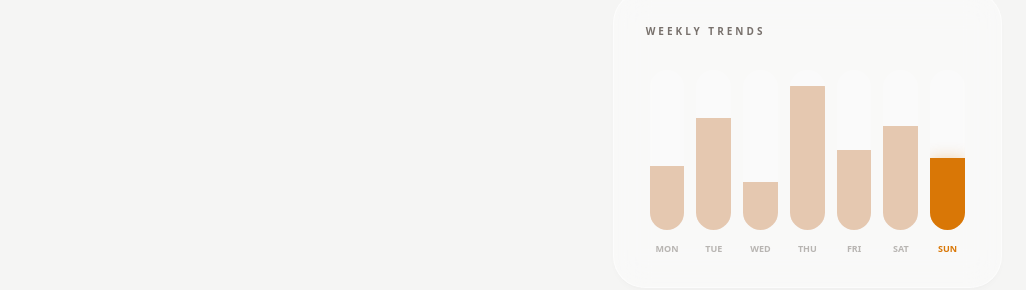
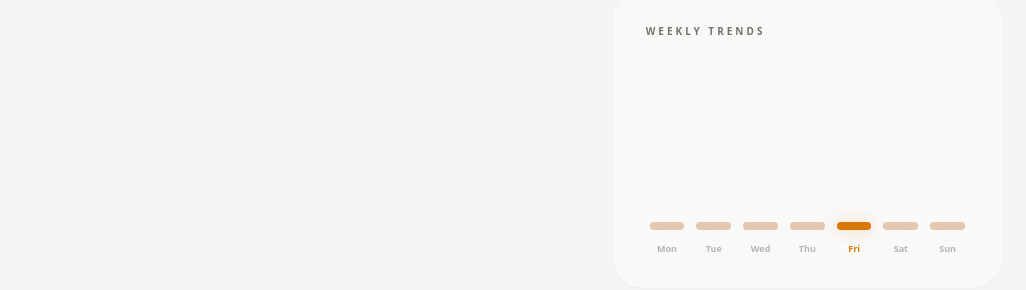
Before and after one commit to Zhiyuan95/PTXMB, a Next.js app: page / in a window 1280 px wide. Shown: the part 1073-1363 px from the top of the page, without its empty margins (254-1280 px from the left). Built offline with nearby package versions, Linux system fonts and the light colour scheme; no server answers; the database is empty.

Commit message:
feat: introduce data visualization components for entry review, including a heatmap and a trend chart.

```diff
--- a/app/page.tsx
+++ b/app/page.tsx
@@ -13,7 +13,7 @@ import EntryModal from "./components/entry-modal";
 import SearchInput from "./components/search-input";
 import PracticeCard from "./components/practice-card";
 import Navigation from "./components/navigation";
-import { formatShortDate, todayISO } from "@/lib/dates";
+import { formatShortDate, todayISO, addDays, fromISODate, getWeekStart } from "@/lib/dates";
 import { type Template } from "@/lib/storage";
 import { sumEntriesForDate } from "@/lib/records";
 import { useSystemData } from "@/hooks/use-system-data";
@@ -82,6 +82,33 @@ export default function Home() {
     if (selectedDate === today) return "今天";
     return formatShortDate(selectedDate);
   }, [selectedDate, today]);
+
+  const weeklyTrendData = useMemo(() => {
+    const days = [];
+    const dayLabels = ["Sun", "Mon", "Tue", "Wed", "Thu", "Fri", "Sat"];
+    const startOfWeek = getWeekStart(today);
+
+    for (let i = 0; i < 7; i++) {
+      const dateStr = addDays(startOfWeek, i);
+      const dateDate = fromISODate(dateStr);
+      const label = dayLabels[dateDate.getDay()];
+
+      const completedCount = activeTemplates.filter(
+        (t) => sumEntriesForDate(entries, t.id, dateStr) > 0,
+      ).length;
+
+      const total = activeTemplates.length || 1;
+      const percentage = Math.round((completedCount / total) * 100);
+
+      days.push({
+        date: dateStr,
+        label,
+        percentage,
+        isToday: dateStr === today,
+      });
+    }
+    return days;
+  }, [activeTemplates, entries, today]);
 
   const handleSaveEntry = (amount: number, note?: string) => {
     if (!activeTemplate) return;
@@ -270,33 +297,23 @@ export default function Home() {
                 Weekly Trends
               </h4>
               <div className="h-44 flex items-end justify-between gap-3 px-1">
-                {/* Placeholder Trend Data - for visual only as per design, real chart is in Review page */}
-                {[40, 70, 30, 90, 50, 65, 45].map((val, idx) => {
-                  const days = [
-                    "MON",
-                    "TUE",
-                    "WED",
-                    "THU",
-                    "FRI",
-                    "SAT",
-                    "SUN",
-                  ];
-                  const isToday = idx === 6;
+                {weeklyTrendData.map((data, idx) => {
                   return (
                     <div
                       key={idx}
                       className="flex flex-col items-center gap-3 flex-1 group"
                     >
-                      <div className="w-full bg-white/20 rounded-full h-32 md:h-40 relative overflow-hidden">
-                        <div
-                          className={`absolute bottom-0 w-full transition-all duration-700 ${isToday ? "bg-[color:var(--accent)] shadow-[0_0_15px_rgba(217,119,6,0.3)]" : "bg-[color:var(--primary)]/30 group-hover:bg-[color:var(--primary)]/50"}`}
-                          style={{ height: `${val}%` }}
-                        ></div>
-                      </div>
+                        <div className="relative w-full h-32 md:h-40 flex items-end">
+                             <div className="w-full bg-white/20 rounded-full h-full absolute top-0 left-0"></div>
+                             <div
+                                className={`w-full rounded-full transition-all duration-700 relative z-10 ${data.isToday ? "bg-[color:var(--accent)] shadow-[0_0_15px_rgba(217,119,6,0.3)]" : "bg-[color:var(--primary)]/30 group-hover:bg-[color:var(--primary)]/50"}`}
+                                style={{ height: `${Math.max(data.percentage, 5)}%` }} // Min height for visibility
+                              ></div>
+                        </div>
                       <span
-                        className={`text-[9px] font-black ${isToday ? "text-[color:var(--accent)]" : "text-[color:var(--muted)]/50"}`}
+                        className={`text-[9px] font-black ${data.isToday ? "text-[color:var(--accent)]" : "text-[color:var(--muted)]/50"}`}
                       >
-                        {days[idx]}
+                        {data.label}
                       </span>
                     </div>
                   );
--- a/app/review/components/heatmap.tsx
+++ b/app/review/components/heatmap.tsx
@@ -19,16 +19,14 @@ interface HeatmapProps {
 export default function Heatmap({ entries }: HeatmapProps) {
   // 1. Get available years from entries
   const availableYears = useMemo(() => {
-    const years = new Set(
-      entries.map((e) => getYear(parseISO(e.entryDate)))
-    );
+    const years = new Set(entries.map((e) => getYear(parseISO(e.entryDate))));
     const currentYear = new Date().getFullYear();
     years.add(currentYear);
     return Array.from(years).sort((a, b) => b - a); // Descending
   }, [entries]);
 
   const [selectedYear, setSelectedYear] = useState(
-    availableYears[0] || new Date().getFullYear()
+    availableYears[0] || new Date().getFullYear(),
   );
 
   // 2. Generate days for the selected year
@@ -67,11 +65,16 @@ export default function Heatmap({ entries }: HeatmapProps) {
   // Helper colors for intensity
   const getColorClass = (level: number) => {
     switch (level) {
-      case 1: return "bg-[color:var(--primary)]/20";
-      case 2: return "bg-[color:var(--primary)]/50";
-      case 3: return "bg-[color:var(--primary)]/80";
-      case 4: return "bg-[color:var(--primary)]";
-      default: return "bg-stone-200 dark:bg-stone-800"; // Level 0
+      case 1:
+        return "bg-[color:var(--primary)]/20";
+      case 2:
+        return "bg-[color:var(--primary)]/50";
+      case 3:
+        return "bg-[color:var(--primary)]/80";
+      case 4:
+        return "bg-[color:var(--primary)]";
+      default:
+        return "bg-stone-200 dark:bg-stone-800"; // Level 0
     }
   };
 
@@ -88,7 +91,9 @@ export default function Heatmap({ entries }: HeatmapProps) {
             <h3 className="font-display text-2xl font-bold text-[color:var(--ink)]">
               {selectedYear} 年修行热力图
             </h3>
-                <p className={`text-sm text-[color:var(--muted)] mt-1 transition-opacity ${isCollapsed ? 'opacity-0 h-0 overflow-hidden' : 'opacity-100'}`}>
+            <p
+              className={`text-sm text-[color:var(--muted)] mt-1 transition-opacity ${isCollapsed ? "opacity-0 h-0 overflow-hidden" : "opacity-100"}`}
+            >
               {daysInYear.length} days of practice visualization
             </p>
           </div>
@@ -96,14 +101,27 @@ export default function Heatmap({ entries }: HeatmapProps) {
             onClick={() => setIsCollapsed(!isCollapsed)}
             className="w-8 h-8 flex items-center justify-center rounded-full hover:bg-[color:var(--surface)] text-[color:var(--muted)] hover:text-[color:var(--primary)] transition-colors self-start mt-1"
           >
-                <svg xmlns="http://www.w3.org/2000/svg" fill="none" viewBox="0 0 24 24" strokeWidth={2} stroke="currentColor" className={`w-5 h-5 transition-transform duration-300 ${isCollapsed ? 'rotate-180' : ''}`}>
-                    <path strokeLinecap="round" strokeLinejoin="round" d="M4.5 15.75l7.5-7.5 7.5 7.5" />
+            <svg
+              xmlns="http://www.w3.org/2000/svg"
+              fill="none"
+              viewBox="0 0 24 24"
+              strokeWidth={2}
+              stroke="currentColor"
+              className={`w-5 h-5 transition-transform duration-300 ${isCollapsed ? "rotate-180" : ""}`}
+            >
+              <path
+                strokeLinecap="round"
+                strokeLinejoin="round"
+                d="M4.5 15.75l7.5-7.5 7.5 7.5"
+              />
             </svg>
           </button>
         </div>
 
         {/* Legend - Hide when collapsed */}
-          <div className={`flex items-center gap-2 text-[10px] text-[color:var(--muted)] uppercase font-bold tracking-tighter hidden sm:flex transition-opacity ${isCollapsed ? 'opacity-0' : 'opacity-100'}`}>
+        <div
+          className={`flex items-center gap-2 text-[10px] text-[color:var(--muted)] uppercase font-bold tracking-tighter hidden sm:flex transition-opacity ${isCollapsed ? "opacity-0" : "opacity-100"}`}
+        >
           <span>Less</span>
           <div className={`w-3 h-3 rounded-sm ${getColorClass(0)}`}></div>
           <div className={`w-3 h-3 rounded-sm ${getColorClass(1)}`}></div>
@@ -115,18 +133,18 @@ export default function Heatmap({ entries }: HeatmapProps) {
       </div>
 
       {/* Collapsible Content Wrapper */}
-      <div className={`flex flex-col md:flex-row gap-8 transition-all duration-300 overflow-hidden ${isCollapsed ? 'max-h-0 opacity-0' : 'max-h-[500px] opacity-100'}`}>
-
+      <div
+        className={`flex flex-col md:flex-row gap-8 transition-all duration-300 overflow-hidden ${isCollapsed ? "max-h-0 opacity-0" : "max-h-[500px] opacity-100"}`}
+      >
         {/* Main Heatmap Area */}
         <div className="flex-1 min-w-0">
-
           <div className="overflow-x-auto pb-4 custom-scrollbar">
             {/* Grid Container */}
             <div
               className="grid grid-flow-col gap-1 auto-cols-max"
               style={{
                 gridTemplateRows: `repeat(7, minmax(0, 1fr))`,
-                    height: "140px"
+                height: "140px",
               }}
             >
               {/* Padding for start of year alignment */}
@@ -136,7 +154,10 @@ export default function Heatmap({ entries }: HeatmapProps) {
 
               {daysInYear.map((day) => {
                 const dateStr = format(day, "yyyy-MM-dd");
-                    const data = intensityMap.get(dateStr) || { level: 0, count: 0 };
+                const data = intensityMap.get(dateStr) || {
+                  level: 0,
+                  count: 0,
+                };
 
                 return (
                   <div
@@ -150,12 +171,18 @@ export default function Heatmap({ entries }: HeatmapProps) {
 
             {/* Month Labels */}
             <div className="relative h-6 mt-2 text-[10px] text-[color:var(--muted)] font-bold uppercase pointer-events-none">
-              {availableYears.length > 0 && Array.from({ length: 12 }).map((_, i) => {
+              {availableYears.length > 0 &&
+                Array.from({ length: 12 }).map((_, i) => {
                   const monthDate = new Date(selectedYear, i, 1);
                   // Calculate column index
                   // 1. Find index of this date in the days array (diff in days from start of year)
-                const startOfCurrentYear = startOfYear(new Date(selectedYear, 0, 1));
-                const dayIndex = Math.floor((monthDate.getTime() - startOfCurrentYear.getTime()) / (1000 * 60 * 60 * 24));
+                  const startOfCurrentYear = startOfYear(
+                    new Date(selectedYear, 0, 1),
+                  );
+                  const dayIndex = Math.floor(
+                    (monthDate.getTime() - startOfCurrentYear.getTime()) /
+                      (1000 * 60 * 60 * 24),
+                  );
 
                   // 2. Add padding (start day of week for Jan 1)
                   const padding = getDay(startOfCurrentYear);
@@ -180,13 +207,14 @@ export default function Heatmap({ entries }: HeatmapProps) {
 
         {/* Year Selector (Right Side) */}
         <div className="flex flex-row md:flex-col gap-2 overflow-x-auto md:overflow-visible">
-         {availableYears.map(year => (
+          {availableYears.map((year) => (
             <button
               key={year}
               onClick={() => setSelectedYear(year)}
               className={`
                     px-4 py-2 rounded-xl text-sm font-bold transition-all whitespace-nowrap
-                    ${selectedYear === year
+                    ${
+                      selectedYear === year
                         ? "bg-[color:var(--primary)] text-white shadow-lg shadow-[color:var(--primary)]/30"
                         : "bg-[color:var(--surface)] text-[color:var(--muted)] hover:bg-white hover:text-[color:var(--ink)]"
                     }
--- a/app/review/components/trend-chart.tsx
+++ b/app/review/components/trend-chart.tsx
@@ -154,7 +154,6 @@ export default function TrendChart({
                     <h3 className="font-display text-2xl font-bold text-[color:var(--ink)]">
                         修行趋势
                     </h3>
-
                     <button
                         onClick={() => setIsCollapsed(!isCollapsed)}
                         className="w-8 h-8 flex items-center justify-center rounded-full hover:bg-[color:var(--surface)] text-[color:var(--muted)] hover:text-[color:var(--primary)] transition-colors"
```
Lines whose indentation alone changed are shown as unchanged.
